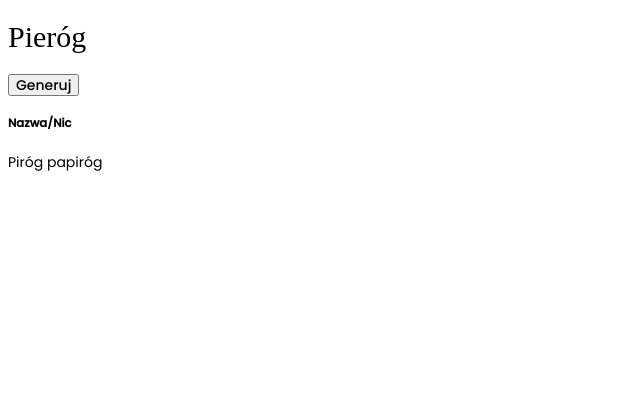
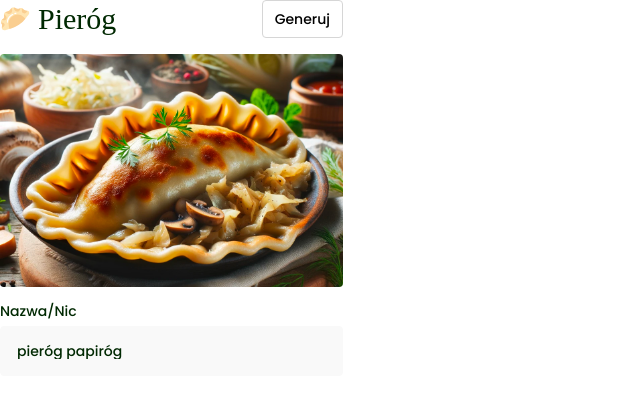
Before and after one commit to nerdbord/pierogator-app-lpwyyiux, a React (Vite) app: page / in a window 1280 px wide. Shown: the top 398 px of the page, without its empty margins (0-640 px from the left). Built offline with nearby package versions, Linux system fonts and the light colour scheme; a web font is replaced by a local one.

Commit message:
implemented basic DumplingSection component

```diff
--- a/src/App.tsx
+++ b/src/App.tsx
@@ -2,7 +2,7 @@ import "./App.css";
 import DumplingSection from "./components/dumplingSection/DumplingSection";
 
 function App() {
-  return <DumplingSection></DumplingSection>;
+  return <DumplingSection defaultDescription={"pieróg papiróg"} showDescriptionTitle={true}></DumplingSection>;
 }
 
 export default App;
--- a/src/components/dumplingSection/DumplingSection.tsx
+++ b/src/components/dumplingSection/DumplingSection.tsx
@@ -1,19 +1,123 @@
+import { useState } from "react";
 import styled from "styled-components";
+import DumplingIcon from "../icons/DumplingIcon";
 
-const dumplingSectionInterface = styled.div``;
+const DumplingSectionWrapper = styled.div`
+  display: flex;
+  flex-direction: column;
+  gap: 16px;
+  width: 343px;
+`;
 
-export default function DumplingSection() {
+const DumplingSectionInterface = styled.div`
+  display: flex;
+  justify-content: space-between;
+`;
+
+const TitleWrapper = styled.div`
+  display: flex;
+  justify-content: space-between;
+  width: fit-content;
+  align-items: center;
+  gap: 8px;
+`;
+
+const Title = styled.h2`
+  color: var(--dark-green);
+`;
+
+const GenerateButton = styled.button`
+  display: inline-flex;
+  padding: 10px 12px;
+  justify-content: center;
+  align-items: center;
+  gap: 10px;
+  border-radius: 4px;
+  border: 1px solid var(--gray, #d6d6d6);
+  background: var(--white, #fff);
+
+  &:hover {
+    border: 1px solid var(--Gray, #d6d6d6);
+    background: var(--Gray-light, #e8e8e8);
+  }
+`;
+
+const StyledImage = styled.img`
+  /* height chyba nie konieczny, zobaczy się jak będziemy pracować z większym layoutem */
+  height: 233px;
+  border-radius: 4px;
+  object-fit: cover;
+`;
+
+const DescriptionWrapper = styled.div`
+  display: flex;
+  flex-direction: column;
+  align-items: flex-start;
+  gap: 7px;
+`;
+
+const DescriptionTitle = styled.h3`
+  color: var(--dark-green);
+`;
+
+const Description = styled.input`
+  color: var(--dark-green, #002902);
+
+  font-family: "Poppins";
+  font-weight: 500;
+  font-size: var(--h3-fs);
+  line-height: var(--h3-lh);
+  letter-spacing: 0%;
+
+  padding: 16px;
+  border-radius: 4px;
+  border: 1px solid var(--gray-background, #f9f9f9);
+
+  background: var(--gray-background, #f9f9f9);
+  width: 100%;
+
+  &:focus {
+    border: 1px solid var(--gray-light, #e8e8e8);
+    outline: none;
+  }
+`;
+
+export type DumplingSectionProps = {
+  defaultDescription: string;
+  showDescriptionTitle: boolean;
+};
+
+export default function DumplingSection(props: DumplingSectionProps) {
+  const [descriptionValue, setDescriptionValue] = useState(props.defaultDescription);
+
+  const handleDescriptionUpdate = (e: React.ChangeEvent<HTMLInputElement>) => {
+    if (e.target.value.length <= 40) setDescriptionValue(e.target.value);
+  };
+
+  const handleDescriptionSave = (e: React.FocusEvent<HTMLInputElement>) => {
+    // save
+  };
+
   return (
-    <div className="dumpling-section">
-      <div className="dumpling-section-interface">
-        <h2 className="interface-title">Pieróg</h2>
-        <button className="interface-generate-button">Generuj</button>
-      </div>
-      <div className="dumpling-section-photo">{/* wygenerowane img, jak to tutaj dać?*/}</div>
-      <div className="dumpling-section-title-wrapper">
-        <h5 className="title-desc">Nazwa/Nic</h5>
-        <div className="title">Piróg papiróg</div>
-      </div>
-    </div>
+    <DumplingSectionWrapper>
+      <DumplingSectionInterface>
+        <TitleWrapper>
+          <DumplingIcon />
+          <Title>Pieróg</Title>
+        </TitleWrapper>
+        <GenerateButton>Generuj</GenerateButton>
+      </DumplingSectionInterface>
+      {/* <div className="dumpling-section-photo">wygenerowane img, jak to tutaj dać?</div> */}
+      <StyledImage src="/src/components/dumplingSection/pierog.png"></StyledImage>
+      <DescriptionWrapper>
+        {props.showDescriptionTitle && <DescriptionTitle>Nazwa/Nic</DescriptionTitle>}
+        <Description
+          type="text"
+          value={descriptionValue}
+          onChange={handleDescriptionUpdate}
+          onBlur={handleDescriptionSave}
+        />
+      </DescriptionWrapper>
+    </DumplingSectionWrapper>
   );
 }
--- /dev/null
+++ b/src/components/icons/DumplingIcon.tsx
@@ -0,0 +1,20 @@
+export default function DumplingIcon() {
+  return (
+    <>
+      <svg xmlns="http://www.w3.org/2000/svg" width="30" height="30" viewBox="0 0 30 30" fill="none">
+        <path
+          d="M2.74211 25.8421C4.15539 26.9484 6.76164 25.7648 6.76164 25.7648L9.74758 24.7312L25.3265 14.8171L27.4312 12.0984C27.4312 12.0984 29.2476 10.4648 29.2312 9.03511C29.2148 7.61479 28.4648 6.93042 27.2788 6.81557C26.0929 6.70073 24.0257 7.16011 24.0257 7.16011C24.0257 7.16011 23.4234 5.21479 22.2702 4.39917C22.2398 4.37807 22.2421 4.23042 22.2116 4.21167C21.9257 4.02886 21.6491 3.94214 21.2648 3.97261C20.878 4.00307 20.5288 4.08042 20.2335 4.1812C19.978 4.26792 19.7577 4.53745 19.5655 4.65229C18.8484 5.07651 18.5507 5.43745 18.5507 5.43745L15.2577 4.63354L13.882 3.53901C13.882 3.53901 13.3288 3.33745 12.6257 3.52026C11.9952 3.68432 11.6554 3.96323 11.4913 4.09682C11.421 4.15542 10.6663 7.31245 10.6663 7.31245L5.38351 8.03901C5.38351 8.03901 4.92414 8.2312 4.54211 8.84292C4.16008 9.45464 4.02414 10.507 4.02414 10.507L4.65695 14.2007L1.84211 15.7687C1.84211 15.7687 1.46945 16.132 1.19992 16.8585C0.932733 17.5851 0.972577 18.171 0.988983 18.4851C1.00305 18.7265 3.12414 20.7117 3.12414 20.7117L1.82336 24.0046C1.82336 24.007 1.86086 25.1554 2.74211 25.8421Z"
+          fill="#FFE5B2"
+        />
+        <path
+          d="M12.9329 11.939C8.93208 14.3577 8.49145 18.1406 8.64614 20.6273C8.80083 23.114 9.45005 24.8765 9.45005 24.8765C9.45005 24.8765 14.1961 24.1101 18.9446 20.8195C23.693 17.5288 25.3383 14.8101 25.3383 14.8101C25.3383 14.8101 23.4141 12.457 20.6297 11.0976C17.5407 9.58821 14.5782 10.9429 12.9329 11.939ZM22.2211 4.20462C22.2211 4.20462 20.9532 8.114 23.2618 9.12181C26.2711 10.4367 27.286 6.80853 27.286 6.80853C27.286 6.80853 25.9102 6.63743 25.1016 6.24134C23.6766 5.5429 22.2211 4.20462 22.2211 4.20462ZM13.8375 3.53431C13.8375 3.53431 13.8961 7.17415 17.011 7.61009C20.1258 8.04603 20.243 4.17415 20.243 4.17415C20.243 4.17415 19.2844 4.64056 17.6532 4.64056C16.2844 4.64056 15.7899 4.11556 15.15 3.8554C14.3227 3.5179 13.8375 3.53431 13.8375 3.53431ZM5.40239 8.0179C5.40239 8.0179 7.94302 11.2593 10.9079 9.22493C13.411 7.50696 11.4985 4.10384 11.4985 4.10384C11.4985 4.10384 9.88833 6.1804 9.04692 6.63509C7.45083 7.49525 5.40239 8.0179 5.40239 8.0179ZM4.05708 10.3171C4.05708 10.3171 7.72739 12.6562 6.38911 15.0163C5.05083 17.3742 1.84458 15.7617 1.84458 15.7617C1.84458 15.7617 3.59067 14.5687 3.93989 13.7249C4.28911 12.8812 3.76645 11.3648 4.05708 10.3171ZM4.65005 20.6554C4.74614 22.1437 2.49145 23.5945 1.83755 23.9999C1.69224 23.0648 2.16333 22.0499 2.04614 21.0609C1.92661 20.0624 0.923485 19.3031 1.00083 18.4781C1.87739 18.5202 4.52349 18.7054 4.65005 20.6554Z"
+          fill="#FACE90"
+        />
+        <path
+          d="M14.3157 9.75239C14.4469 10.1157 14.9321 10.0805 15.5578 9.92348C16.1578 9.77348 16.5 9.68676 16.5 9.32348C16.5 8.85004 15.7922 8.74458 15.3446 8.85239C14.8946 8.9602 14.1446 9.28129 14.3157 9.75239ZM13.4391 10.2235C13.568 10.8024 11.2125 11.604 9.75472 13.5633C7.46253 16.6477 8.02035 18.9165 7.39925 19.0454C6.81097 19.1672 6.64222 16.7485 7.43441 14.9297C8.2266 13.111 9.59769 11.6391 10.6336 10.9079C11.8735 10.0313 13.3102 9.64926 13.4391 10.2235Z"
+          fill="white"
+        />
+      </svg>
+    </>
+  );
+}
--- a/src/index.css
+++ b/src/index.css
@@ -1,3 +1,8 @@
+* {
+  box-sizing: border-box;
+  margin: 0;
+}
+
 :root {
   --h1-fs: 42px;
   --h1-lh: 34px;
```
Also changed, not shown: src/assets/icons/dumplingIcon.svg (added), src/components/dumplingSection/pierog.png (added).
